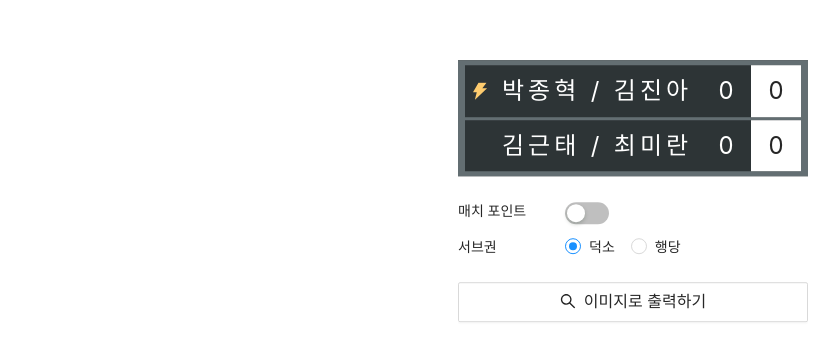
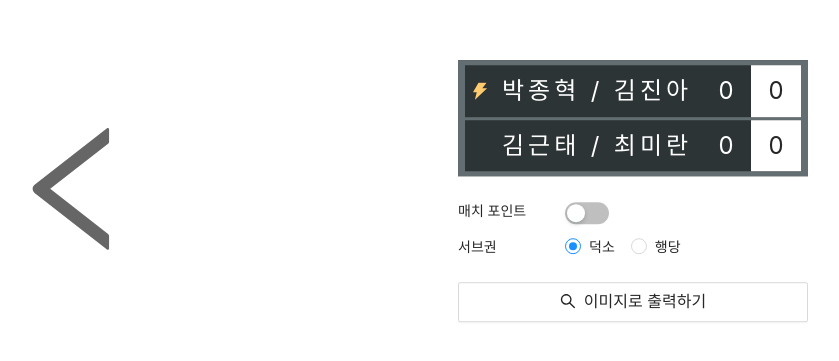
Before and after one commit to parkoon/tns-scoreboard, a React (Create React App) app: page /#/board in a window 1280 px wide. Shown: the part 209-570 px from the top of the page, without its empty margins (7-846 px from the left). Built offline with nearby package versions, Linux system fonts and the light colour scheme.

Commit message:
add page arrow

```diff
--- a/src/components/atoms/MovingArrow.tsx
+++ b/src/components/atoms/MovingArrow.tsx
@@ -1,6 +1,6 @@
 import React from 'react';
-import { RightOutlined } from '@ant-design/icons';
-import styled, { keyframes } from 'styled-components';
+import { RightOutlined, LeftOutlined } from '@ant-design/icons';
+import styled, { keyframes, css } from 'styled-components';
 
 const moveRight = keyframes`
     0% {
@@ -14,25 +14,46 @@ const moveRight = keyframes`
     }
 `;
 
-const StyledArrowWrapper = styled.div`
+const moveLeft = keyframes`
+0% {
+        left: 10px
+    }
+    50% {
+        left: -20px
+    }
+    100% {
+        left: 10px
+    }
+`;
+
+const StyledArrowWrapper = styled.div<{ dir: 'left' | 'right' }>`
     position: absolute;
     top: 50%;
-    right: 10px;
     transform: translateY(-50%);
     font-size: 9rem;
     opacity: 0.7;
     cursor: pointer;
 
-    animation: ${moveRight} 1s infinite linear alternate;
+    ${(props) =>
+        props.dir === 'right'
+            ? css`
+                  right: 10px;
+                  animation: ${moveRight} 1s infinite linear alternate;
+              `
+            : css`
+                  left: 10px;
+                  animation: ${moveLeft} 1s infinite linear alternate;
+              `}
 `;
 
 type MovingArrowTypes = {
     onClick: () => void;
+    dir?: 'left' | 'right';
 };
-function MovingArrow({ onClick }: MovingArrowTypes) {
+function MovingArrow({ onClick, dir = 'right' }: MovingArrowTypes) {
     return (
-        <StyledArrowWrapper onClick={onClick}>
-            <RightOutlined />
+        <StyledArrowWrapper onClick={onClick} dir={dir}>
+            {dir === 'right' ? <RightOutlined /> : <LeftOutlined />}
         </StyledArrowWrapper>
     );
 }
--- a/src/components/pages/ScoreBoardPage.tsx
+++ b/src/components/pages/ScoreBoardPage.tsx
@@ -16,9 +16,12 @@ import { Team, Score } from '../../interface/team';
 import SettingBox from '../molecules/SettingBox';
 import { TENNIS_GAME_POINT } from '../../constants/game';
 import { downloadImage } from '../../helpers/htmlToImage';
+import MovingArrow from '../atoms/MovingArrow';
+import { useHistory } from 'react-router-dom';
 
 function ScoreBoardPage() {
     const scoreBoardRef = useRef<HTMLDivElement>(null);
+    const history = useHistory();
     const { state, dispatch } = useContext(GlobalContext);
 
     console.log(state, `from scorebord page`);
@@ -39,6 +42,9 @@ function ScoreBoardPage() {
         if (scoreBoardRef.current) {
             downloadImage(scoreBoardRef.current);
         }
+    };
+    const handleArrowClick = () => {
+        history.push('/');
     };
 
     useEffect(() => {
@@ -94,6 +100,8 @@ function ScoreBoardPage() {
                     onImagePrintClick={handleImagePrint}
                 />
             </Center>
+
+            <MovingArrow onClick={handleArrowClick} dir="left" />
         </>
     );
 }
```
